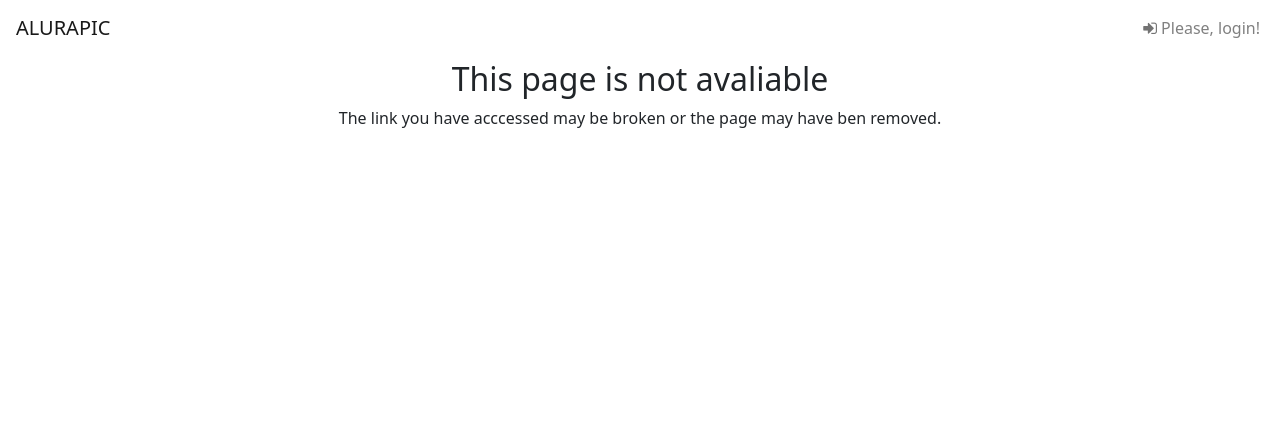
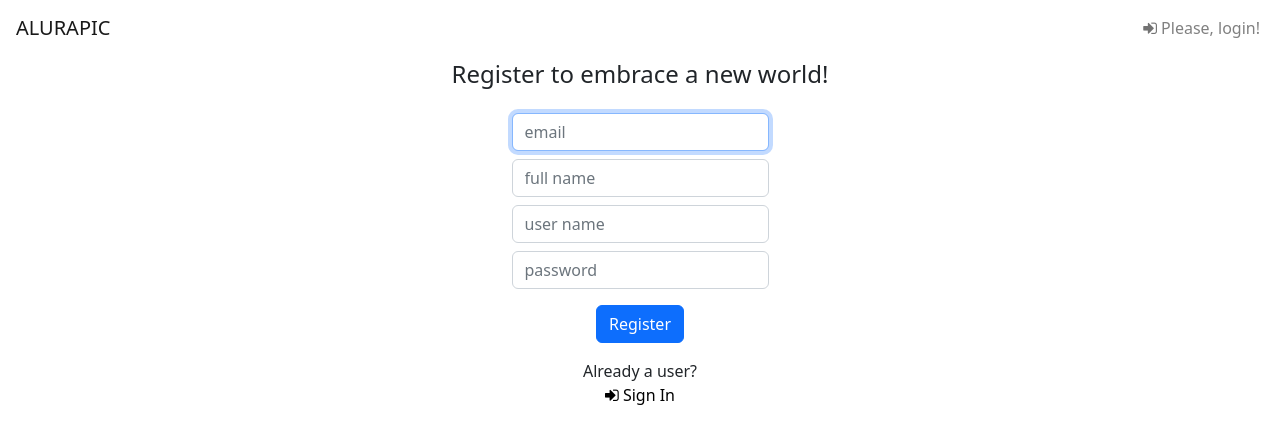
Before and after one commit to Ismaelp96/alurapic, an Angular app: page /signup in a window 1280 px wide. Shown: the top 444 px of the page. Built offline with nearby package versions, Linux system fonts and the light colour scheme.

Commit message:
O componente de registro

```diff
--- a/src/app/app-routing.module.ts
+++ b/src/app/app-routing.module.ts
@@ -1,3 +1,4 @@
+import { SignupComponent } from './home/signup/signup.component';
 import { NgModule } from '@angular/core';
 import { RouterModule, Routes } from '@angular/router';
 
@@ -10,6 +11,7 @@ import { AuthGuard } from './core/auth/auth.guard';
 
 const routes: Routes = [
   { path: '', component: SigninComponent, canActivate: [AuthGuard] },
+  { path: 'signup', component: SignupComponent },
   {
     path: 'user/:userName',
     component: PhotoListComponent,
--- /dev/null
+++ b/src/app/home/signup/signup.component.css
@@ -0,0 +1,24 @@
+form {
+  display: flex;
+  align-items: center;
+  justify-content: center;
+  flex-direction: column;
+}
+
+form .sign-in-user {
+  color: black;
+  transition: color 0.3s ease;
+}
+
+form .sign-in-user:hover {
+  color: blue;
+}
+
+form a {
+  text-decoration: none;
+  color: black;
+  transition: color 0.3s ease;
+}
+form a:hover {
+  color: blue;
+}
--- /dev/null
+++ b/src/app/home/signup/signup.component.html
@@ -0,0 +1,27 @@
+<h4 class="text-center">Register to embrace a new world!</h4>
+
+<form class="form mt-4">
+  <div class="form-group mb-2">
+    <input placeholder="email" class="form-control" autofocus />
+  </div>
+
+  <div class="form-group mb-2">
+    <input placeholder="full name" class="form-control" />
+  </div>
+
+  <div class="form-group mb-2">
+    <input placeholder="user name" class="form-control" />
+  </div>
+
+  <div class="form-group mb-3">
+    <input type="password" placeholder="password" class="form-control" />
+  </div>
+
+  <button class="btn btn-primary btn-block mb-3">Register</button>
+
+  <p class="mb-0">Already a user?</p>
+  <div class="sign-in-user">
+    <i class="fa fa-sign-in" aria-hidden="true"></i>
+    <a [routerLink]="['']"> Sign In</a>
+  </div>
+</form>
```
Also changed, not shown: src/app/home/home.module.ts (+5 -3 lines), src/app/home/signup/signup.component.ts (added, +7 -0 lines), 1 other file (tests, documents, lock files or other folders).
